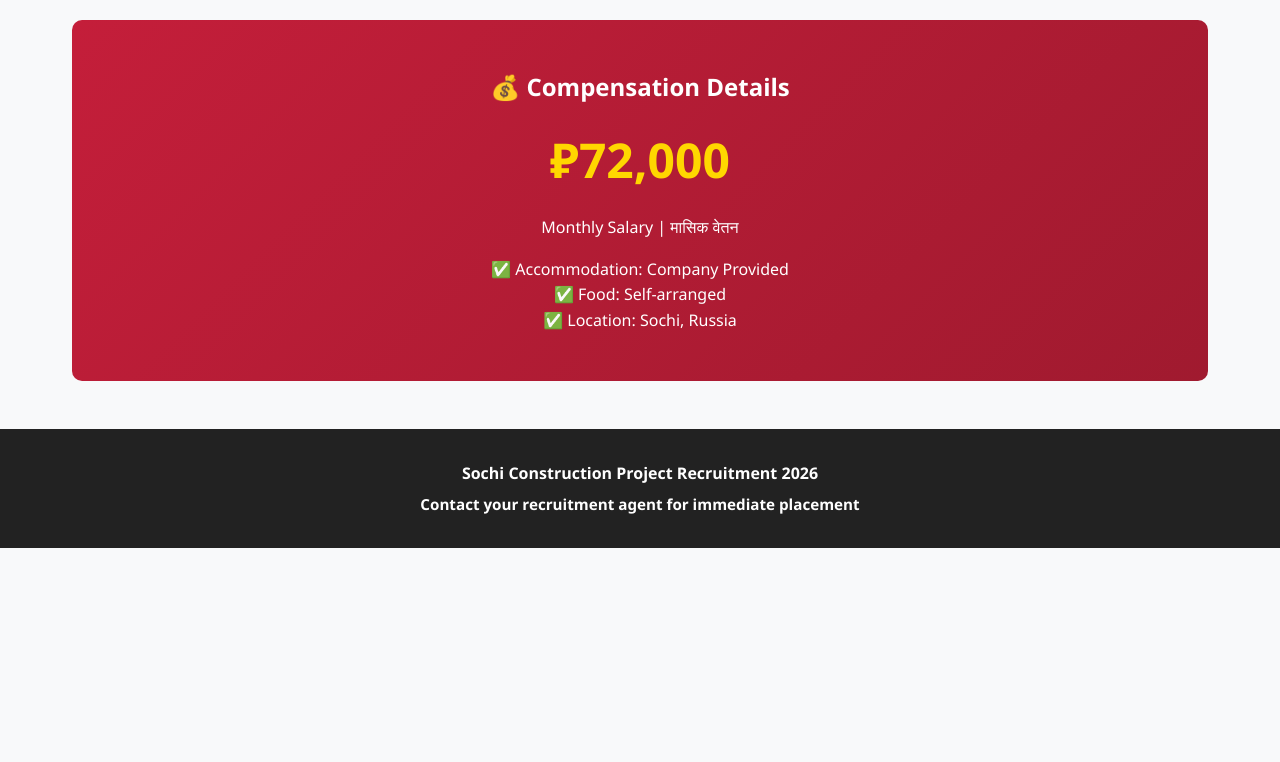
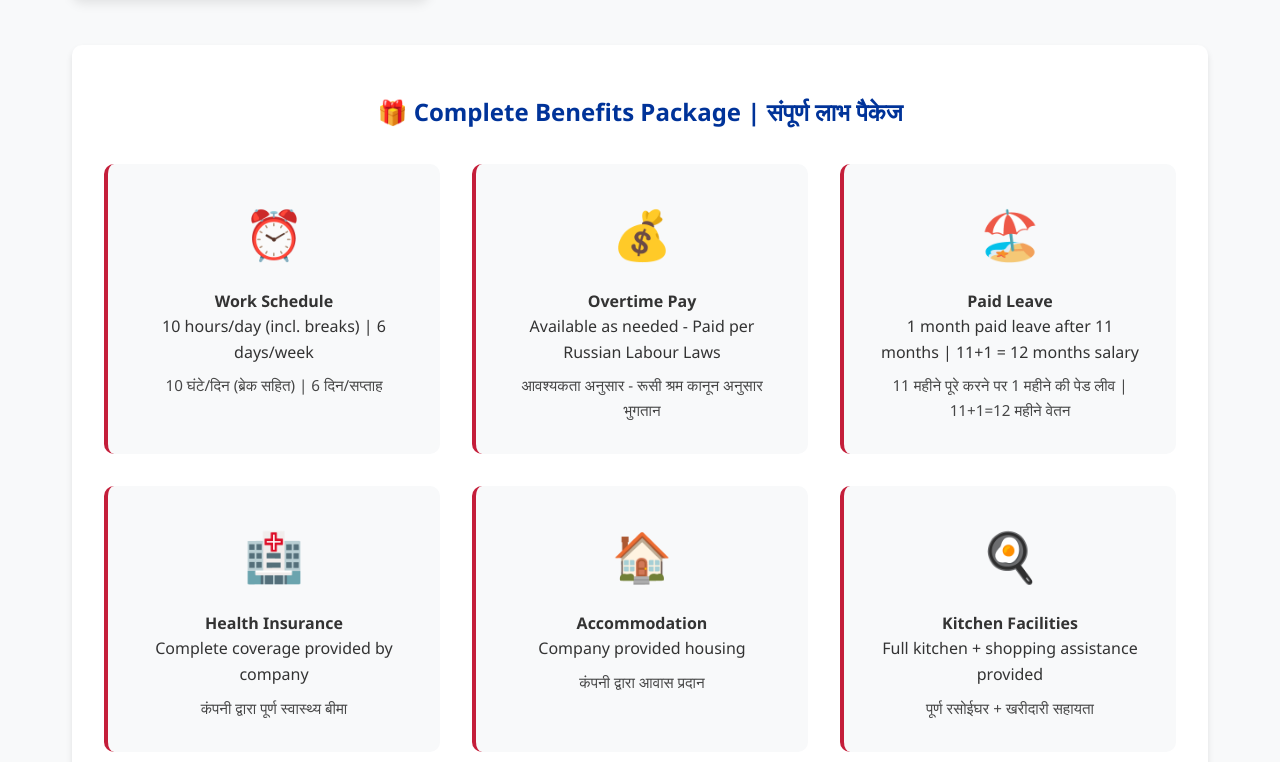
Before and after one commit to RusOverseas/russia, a plain HTML site: page index.html in a window 1280 px wide. Shown: the part 2538-3300 px from the top of the page. Before the commit the page ends 3086 px from the top, so only its background shows below. Drawn offline with Linux system fonts and the light colour scheme.

Commit message:
Update index.html

```diff
--- a/index.html
+++ b/index.html
@@ -34,6 +34,10 @@
         .position-card li:last-child { border-bottom: none; }
         .salary-section { background: linear-gradient(135deg, #c41e3a 0%, #a01a2f 100%); color: white; padding: 3rem 2rem; border-radius: 10px; margin: 3rem 0; text-align: center; }
         .salary-amount { font-size: 3rem; font-weight: 700; margin: 1rem 0; color: #ffd700; }
+        .benefits-section { background: white; padding: 3rem 2rem; border-radius: 10px; margin: 3rem 0; box-shadow: 0 4px 6px rgba(0,0,0,0.1); }
+        .benefits-grid { display: grid; grid-template-columns: repeat(auto-fit, minmax(250px, 1fr)); gap: 2rem; }
+        .benefit-item { text-align: center; padding: 2rem; background: #f8f9fa; border-radius: 10px; border-left: 4px solid #c41e3a; }
+        .benefit-item .icon { font-size: 3rem; margin-bottom: 1rem; }
         .hindi-subtitle { font-size: 1.8rem; opacity: 0.9; margin-bottom: 1.5rem; }
         .hindi-text { opacity: 0.9; font-size: 0.95rem; margin-top: 0.5rem; }
         .sochi-highlight { background: linear-gradient(135deg, #ff6b35 0%, #f7931e 100%); color: white; padding: 2rem; border-radius: 10px; margin: 2rem 0; text-align: center; }
@@ -77,9 +81,14 @@
                 <p>Skilled Workers Required</p>
             </div>
             <div class="info-card">
-                <h3>Salary</h3>
-                <div class="value">₽72K</div>
-                <p>Per Month</p>
+                <h3>Daily Hours</h3>
+                <div class="value">10 Hrs</div>
+                <p>Including Breaks | ब्रेक सहित</p>
+            </div>
+            <div class="info-card">
+                <h3>Work Week</h3>
+                <div class="value">6 Days</div>
+                <p>Per Week | प्रति सप्ताह</p>
             </div>
             <div class="info-card">
                 <h3>Location</h3>
@@ -165,21 +174,64 @@
             </div>
         </section>
 
+        <section class="benefits-section">
+            <h2 style="color: #003399; text-align: center; margin-bottom: 2rem;">🎁 Complete Benefits Package | संपूर्ण लाभ पैकेज</h2>
+            <div class="benefits-grid">
+                <div class="benefit-item">
+                    <div class="icon">⏰</div>
+                    <h4>Work Schedule</h4>
+                    <p>10 hours/day (incl. breaks) | 6 days/week</p>
+                    <p class="hindi-text">10 घंटे/दिन (ब्रेक सहित) | 6 दिन/सप्ताह</p>
+                </div>
+                <div class="benefit-item">
+                    <div class="icon">💰</div>
+                    <h4>Overtime Pay</h4>
+                    <p>Available as needed - Paid per Russian Labour Laws</p>
+                    <p class="hindi-text">आवश्यकता अनुसार - रूसी श्रम कानून अनुसार भुगतान</p>
+                </div>
+                <div class="benefit-item">
+                    <div class="icon">🏖️</div>
+                    <h4>Paid Leave</h4>
+                    <p>1 month paid leave after 11 months | 11+1 = 12 months salary</p>
+                    <p class="hindi-text">11 महीने पूरे करने पर 1 महीने की पेड लीव | 11+1=12 महीने वेतन</p>
+                </div>
+                <div class="benefit-item">
+                    <div class="icon">🏥</div>
+                    <h4>Health Insurance</h4>
+                    <p>Complete coverage provided by company</p>
+                    <p class="hindi-text">कंपनी द्वारा पूर्ण स्वास्थ्य बीमा</p>
+                </div>
+                <div class="benefit-item">
+                    <div class="icon">🏠</div>
+                    <h4>Accommodation</h4>
+                    <p>Company provided housing</p>
+                    <p class="hindi-text">कंपनी द्वारा आवास प्रदान</p>
+                </div>
+                <div class="benefit-item">
+                    <div class="icon">🍳</div>
+                    <h4>Kitchen Facilities</h4>
+                    <p>Full kitchen + shopping assistance provided</p>
+                    <p class="hindi-text">पूर्ण रसोईघर + खरीदारी सहायता</p>
+                </div>
+            </div>
+        </section>
+
         <section class="salary-section">
             <h2>💰 Compensation Details</h2>
             <div class="salary-amount">₽72,000</div>
             <p>Monthly Salary | मासिक वेतन</p>
-            <p style="margin-top: 1rem;">
-                ✅ Accommodation: Company Provided<br>
-                ✅ Food: Self-arranged<br>
-                ✅ Location: Sochi, Russia
+            <p style="margin-top: 1rem; font-size: 1.1rem;">
+                ✅ 10 hrs/day incl. breaks | 6 days/week<br>
+                ✅ Overtime per Russian Labour Laws<br>
+                ✅ 11+1 = 12 months salary guarantee<br>
+                ✅ Health Insurance + Accommodation + Kitchen
             </p>
         </section>
     </div>
 
     <footer>
-        <p><strong>Sochi Construction Project Recruitment 2026</p>
-        <p style="font-size: 0.95rem; margin-top: 0.3rem;">Contact your recruitment agent for immediate placement</p>
+        <p><strong>Sochi Construction Project Recruitment 2026</strong></p>
+        <p style="font-size: 0.95rem; margin-top: 0.3rem;">Contact your recruitment agent for immediate placement | तत्काल नियुक्ति हेतु संपर्क करें</p>
     </footer>
 </body>
 </html>
```
